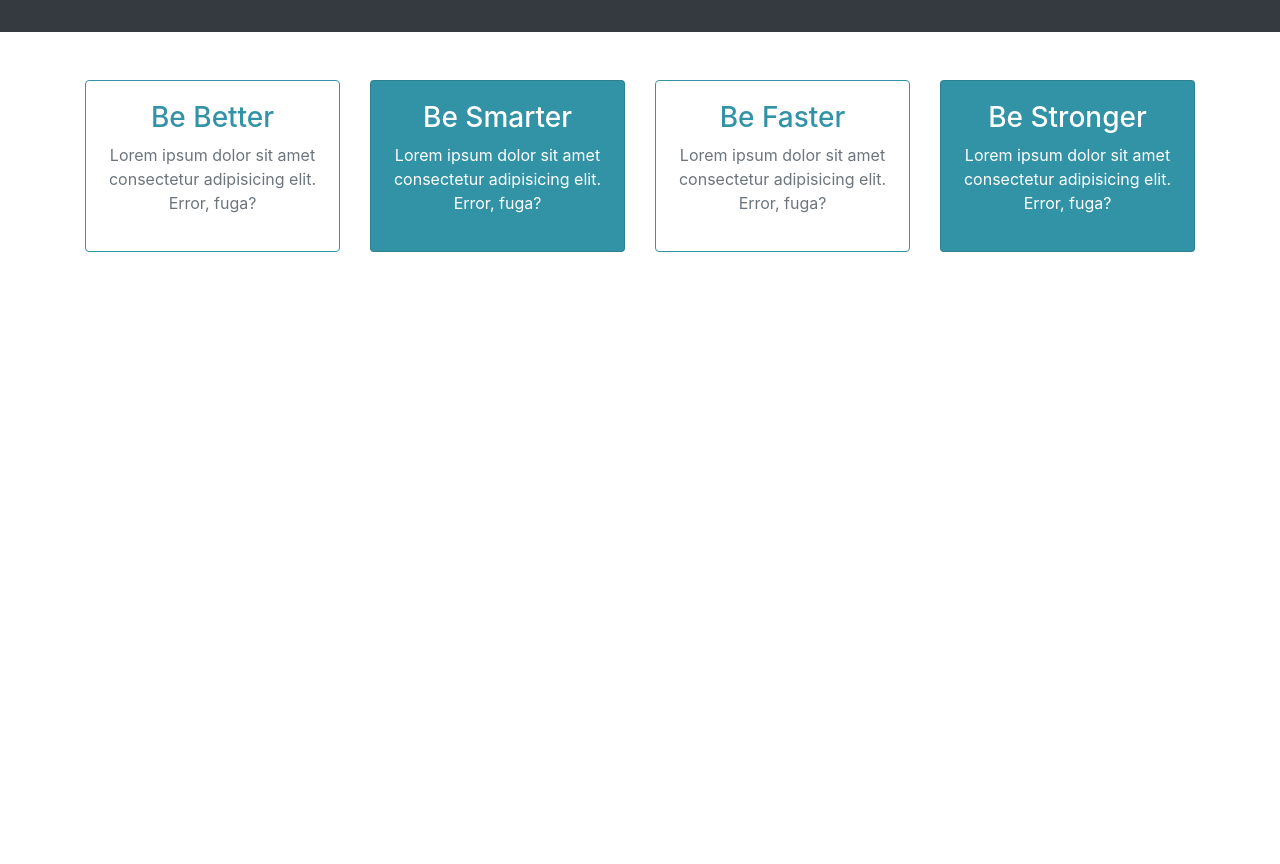
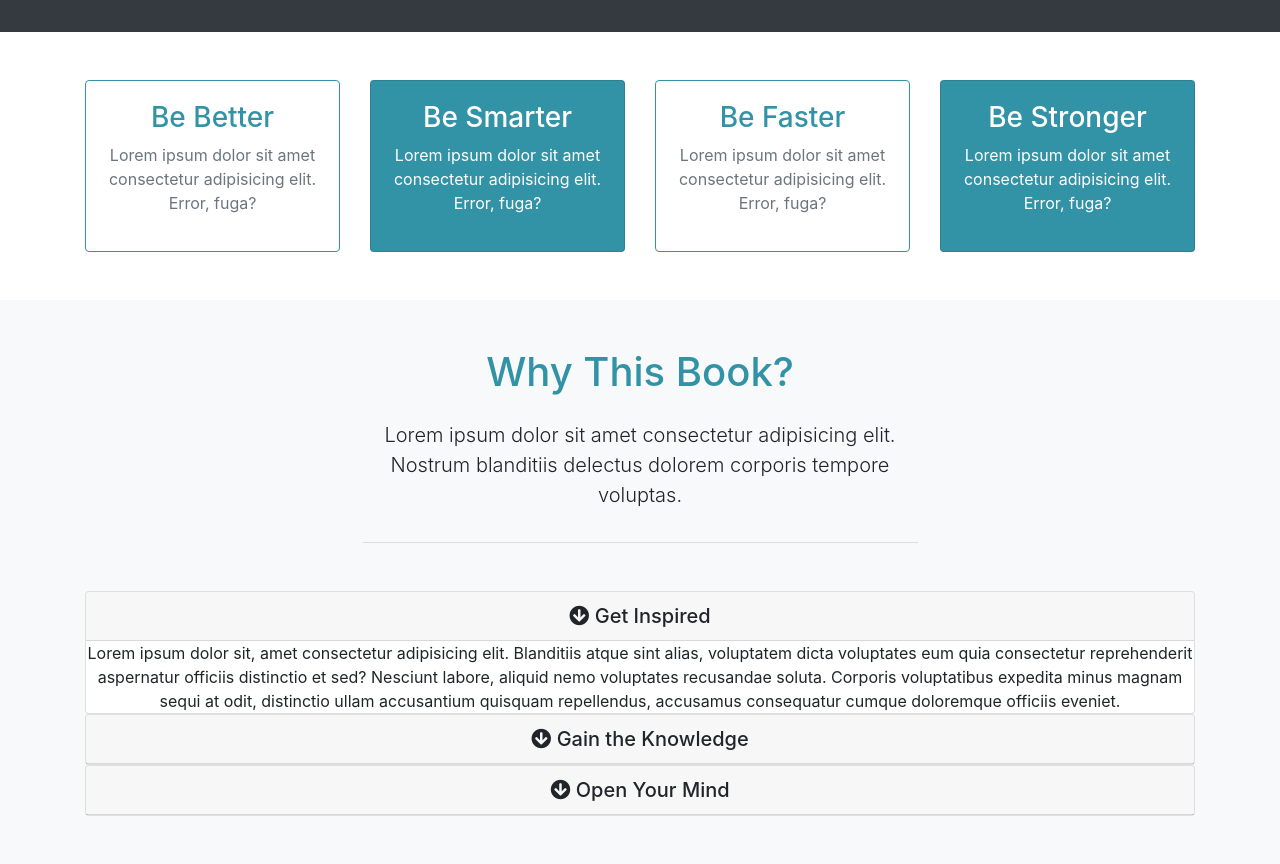
Before and after one commit to malloryrsteffes/summero, a plain HTML site: page index.html in a window 1280 px wide. Shown: the part 819-1683 px from the top of the page. Before the commit the page ends 1119 px from the top, so only its background shows below. Drawn offline with nearby package versions, Linux system fonts and the light colour scheme.

Commit message:
accordion added

```diff
--- a/index.html
+++ b/index.html
@@ -158,6 +158,112 @@
         </div>
       </div>
     </section>
+    <!-- END COMMENT BOXES-->
+
+    <!-- START ABOUT-->
+    <section id="about" class="py-5 text-center bg-light">
+      <div class="container">
+        <div class="row">
+          <div class="col">
+            <div id="info-header" class="mb-5">
+              <h1 class="text-primary pb-3">
+                Why This Book?
+              </h1>
+              <p class="lead pb-3">
+                Lorem ipsum dolor sit amet consectetur adipisicing elit. Nostrum
+                blanditiis delectus dolorem corporis tempore voluptas.
+              </p>
+            </div>
+
+            <!-- ACCORDION -->
+            <div id="accordion">
+              <div class="card">
+                <div class="card-header">
+                  <h5 class="mb-0">
+                    <div
+                      href="#collapse1"
+                      data-toggle="collapse"
+                      data-parent="#accordion"
+                    >
+                      <i class="fas fa-arrow-circle-down"></i> Get Inspired
+                    </div>
+                  </h5>
+                </div>
+
+                <div id="collapse1" class="collapse show">
+                  <div class="card-bodyy">
+                    Lorem ipsum dolor sit, amet consectetur adipisicing elit.
+                    Blanditiis atque sint alias, voluptatem dicta voluptates eum
+                    quia consectetur reprehenderit aspernatur officiis
+                    distinctio et sed? Nesciunt labore, aliquid nemo voluptates
+                    recusandae soluta. Corporis voluptatibus expedita minus
+                    magnam sequi at odit, distinctio ullam accusantium quisquam
+                    repellendus, accusamus consequatur cumque doloremque
+                    officiis eveniet.
+                  </div>
+                </div>
+              </div>
+
+              <div class="card">
+                <div class="card-header">
+                  <h5 class="mb-0">
+                    <div
+                      href="#collapse2"
+                      data-toggle="collapse"
+                      data-parent="#accordion"
+                    >
+                      <i class="fas fa-arrow-circle-down"></i> Gain the
+                      Knowledge
+                    </div>
+                  </h5>
+                </div>
+
+                <div id="collapse2" class="collapse">
+                  <div class="card-bodyy">
+                    Lorem ipsum dolor sit, amet consectetur adipisicing elit.
+                    Blanditiis atque sint alias, voluptatem dicta voluptates eum
+                    quia consectetur reprehenderit aspernatur officiis
+                    distinctio et sed? Nesciunt labore, aliquid nemo voluptates
+                    recusandae soluta. Corporis voluptatibus expedita minus
+                    magnam sequi at odit, distinctio ullam accusantium quisquam
+                    repellendus, accusamus consequatur cumque doloremque
+                    officiis eveniet.
+                  </div>
+                </div>
+              </div>
+
+              <div class="card">
+                <div class="card-header">
+                  <h5 class="mb-0">
+                    <div
+                      href="#collapse3"
+                      data-toggle="collapse"
+                      data-parent="#accordion"
+                    >
+                      <i class="fas fa-arrow-circle-down"></i> Open Your Mind
+                    </div>
+                  </h5>
+                </div>
+
+                <div id="collapse3" class="collapse">
+                  <div class="card-bodyy">
+                    Lorem ipsum dolor sit, amet consectetur adipisicing elit.
+                    Blanditiis atque sint alias, voluptatem dicta voluptates eum
+                    quia consectetur reprehenderit aspernatur officiis
+                    distinctio et sed? Nesciunt labore, aliquid nemo voluptates
+                    recusandae soluta. Corporis voluptatibus expedita minus
+                    magnam sequi at odit, distinctio ullam accusantium quisquam
+                    repellendus, accusamus consequatur cumque doloremque
+                    officiis eveniet.
+                  </div>
+                </div>
+              </div>
+            </div>
+          </div>
+        </div>
+      </div>
+    </section>
+    <!-- END ABOUT-->
     <script
       src="http://code.jquery.com/jquery-3.3.1.min.js"
       integrity="sha256-FgpCb/KJQlLNfOu91ta32o/NMZxltwRo8QtmkMRdAu8="
--- a/scss/style.scss
+++ b/scss/style.scss
@@ -34,6 +34,12 @@ body {
   }
 }
 
+#info-header {
+  width: 50%;
+  margin: auto;
+  border-bottom: 1px solid #ddd;
+}
+
 @media (max-width: 768px) {
   #showcase {
     min-height: 500px;
```
Also changed, not shown: css/style.css.
